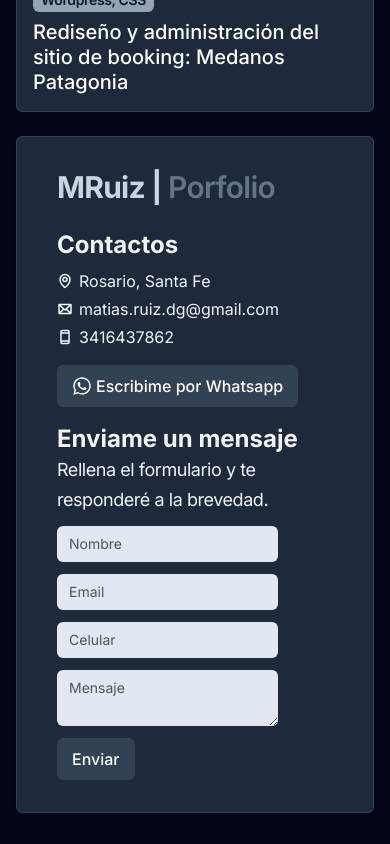
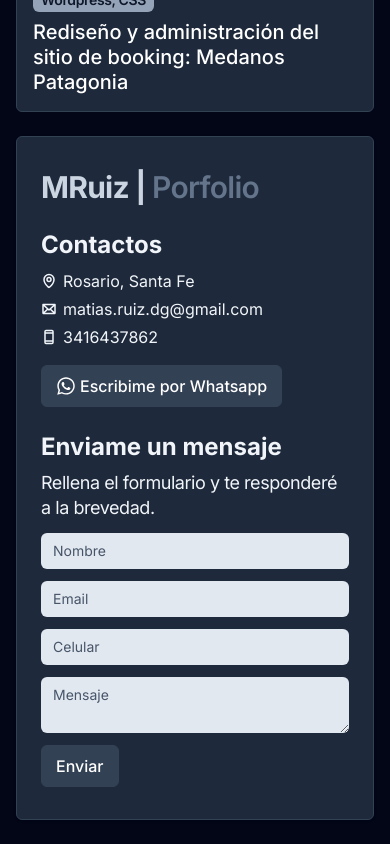
Before and after one commit to MattiRuiz/mattiruiz.github.io, a Next.js app: page / in a window 390 px wide. Shown: the part 4671-5515 px from the top of the page. Built offline with nearby package versions, Linux system fonts and the light colour scheme.

Commit message:
Solucionado responsive del footer

```diff
--- a/src/components/BloqueContacto.tsx
+++ b/src/components/BloqueContacto.tsx
@@ -69,9 +69,9 @@ export function BloqueContacto() {
 
   return (
     <>
-      <div className="bg-slate-800 border border-slate-700 px-10 py-8 my-6 rounded-md shadow" id="contacto">
-        <div className="sm:flex inline-block flex-row justify-center gap-x-4">
-          <div className="sm:basis-2/5 w-full mb-4">
+      <div className="bg-slate-800 border border-slate-700 px-6 sm:px-10 py-8 my-6 rounded-md shadow" id="contacto">
+        <div className="sm:flex inline-block flex-row justify-center gap-x-6">
+          <div className="sm:basis-2/5 w-full mb-6">
             <div className="mb-6">
               <Link href="/">
                 <h1 className="text-3xl">
@@ -100,9 +100,9 @@ export function BloqueContacto() {
             </Link>
           </div>
           <div className="basis-3/5">
-            <h3>Enviame un mensaje</h3>
-            <p>Rellena el formulario y te responderé a la brevedad.</p>
-            <form ref={form} onSubmit={sendEmail} className="w-4/5">
+            <h3 className="mb-2">Enviame un mensaje</h3>
+            <p className="leading-snug">Rellena el formulario y te responderé a la brevedad.</p>
+            <form ref={form} onSubmit={sendEmail} className="md:w-4/5">
               <Input type="text" placeholder="Nombre" name="user_name" />
               <Input type="email" placeholder="Email" name="user_email" />
               <Input type="number" placeholder="Celular" name="user_phone" />
```
